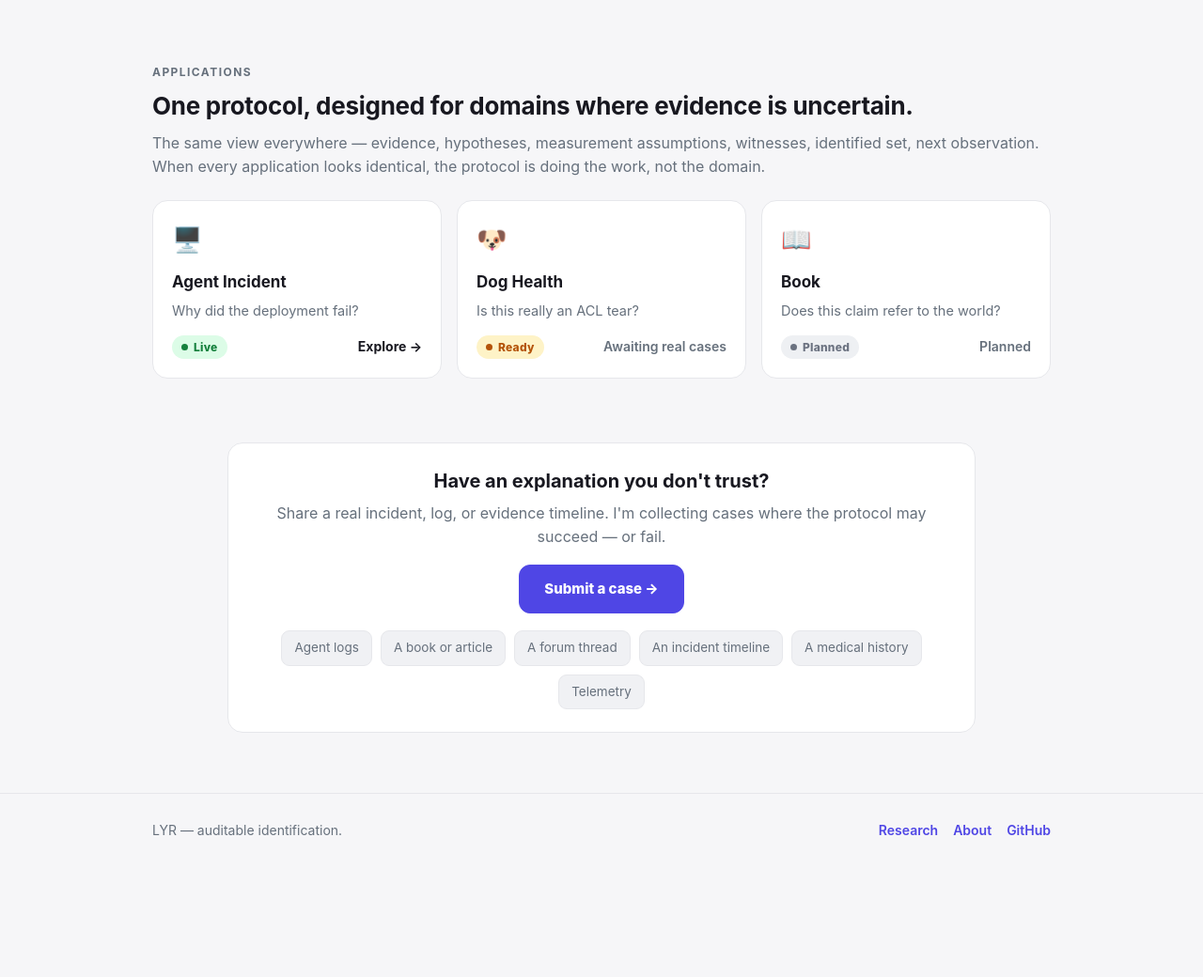
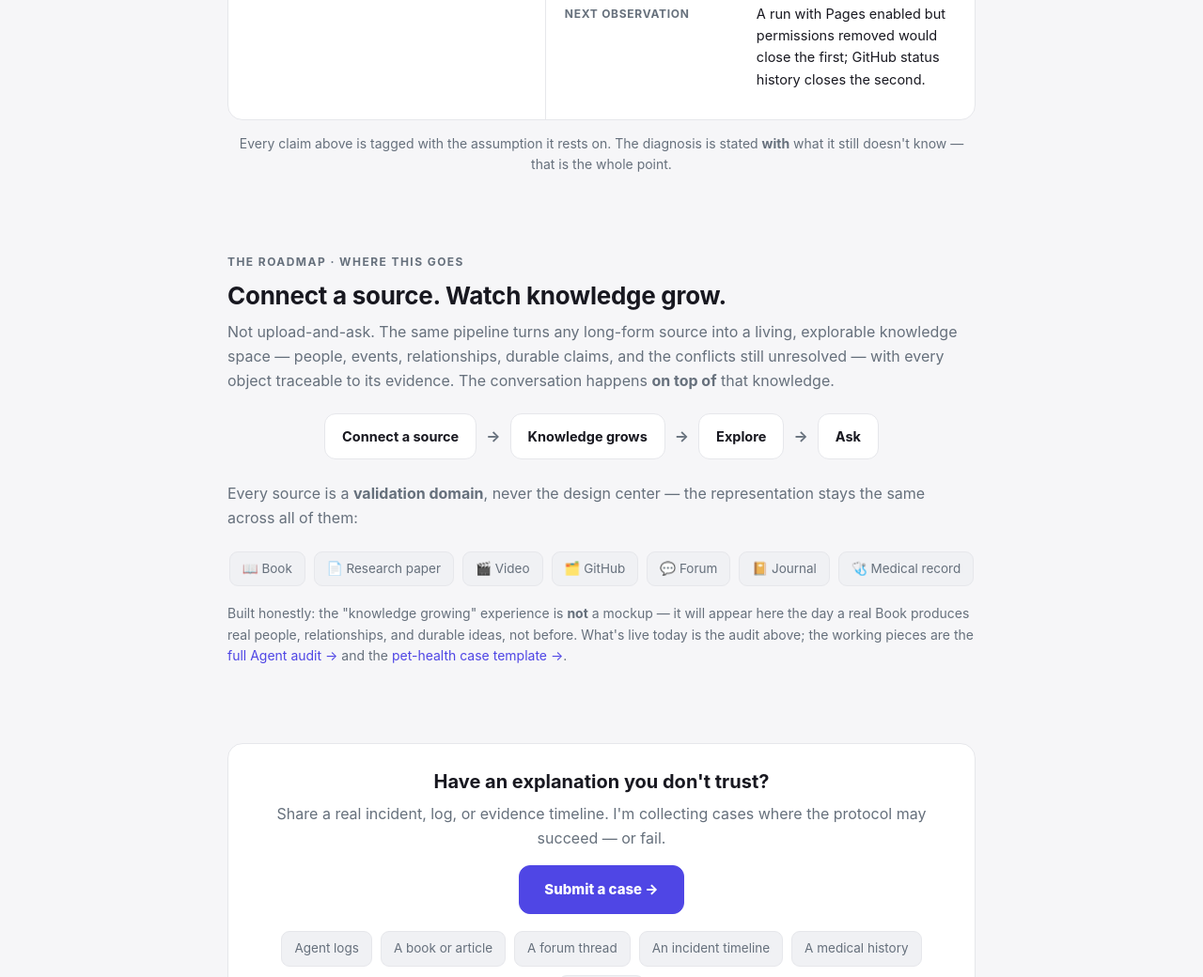
Before and after one commit to lyr-ai/lyr, a plain HTML site: page site/index.html in a window 1280 px wide. Shown: the part 1760-2800 px from the top of the page at 94% size. Before the commit the page ends 2684 px from the top, so only its background shows below. Drawn offline with Linux system fonts and the light colour scheme.

Commit message:
Homepage: Hero reframe to 'Beyond RAG' vision; Demo unchanged (vision != evidence)
Deliberate split — Hero = where we're going, Demo = where we are; they must not
look the same.

- Screen 1 (Vision): hero 'RAG retrieves documents. LYR builds knowledge.' +
  subtitle; button 'Explore a real example ->' (not Upload). The identification
  line is kept but DEMOTED to a bridge under the hero: it is now the why/evidence
  under the vision, not the top claim (Vision -> Why -> Proof, not Claim -> Proof).
- Screen 2 (Proof): Case 001 unchanged, re-titled 'How does LYR become harder to
  fool?' Framing: ordinary system error->diagnosis; LYR error->knowledge->
  diagnosis. Case 001 is now knowledge doing the work for the first time.
- Screen 3 (Roadmap): replaces the app cards with the Connect->Grows->Explore->Ask
  flow + validation-domain chips (Book/Paper/Video/GitHub/Forum/Journal/Medical).
  Explicitly NOT 'Coming Soon' and NOT a fake animation: states the knowledge-
  growing view will appear only when a real Book produces real entities; links the
  live pieces (Agent audit, pet-health template).
- title/OG/footer updated to the vision; nav -> Proof/Roadmap/Research/About.

No Demo change, no fake knowledge-growing counters.

```diff
--- a/site/index.html
+++ b/site/index.html
@@ -3,10 +3,10 @@
 <head>
 <meta charset="utf-8">
 <meta name="viewport" content="width=device-width, initial-scale=1">
-<title>LYR — Does the explanation refer to the world?</title>
-<meta name="description" content="AI can generate explanations. LYR tells you whether they actually refer to the world — by showing what is identified, what is only a measurement artifact, and what stays unknown.">
-<meta property="og:title" content="LYR — Does the explanation refer to the world?">
-<meta property="og:description" content="An auditable way to separate evidence, measurement artifacts, assumptions, and what remains unidentified.">
+<title>LYR — RAG retrieves documents. LYR builds knowledge.</title>
+<meta name="description" content="RAG retrieves information for the next question. LYR turns books, papers, videos, repositories, and communities into living knowledge that persists, evolves, and gets harder to fool over time.">
+<meta property="og:title" content="LYR — RAG retrieves documents. LYR builds knowledge.">
+<meta property="og:description" content="Living knowledge that continuously evolves — and that you can audit, so it gets harder to fool over time.">
 <meta property="og:type" content="website">
 <meta property="og:url" content="https://lyr-ai.github.io/lyr/">
 <meta name="twitter:card" content="summary">
@@ -18,20 +18,25 @@
 <nav class="top"><div class="wrap">
   <a class="logo" href="index.html"><b>LYR</b></a>
   <span class="sp"></span>
-  <a class="lnk on" href="#applications">Applications</a>
+  <a class="lnk" href="#proof">Proof</a>
+  <a class="lnk" href="#direction">Roadmap</a>
   <a class="lnk" href="research.html">Research</a>
   <a class="lnk" href="about.html">About</a>
 </div></nav>
 
 <header class="hero"><div class="wrap narrow">
-  <div class="kicker">LYR</div>
-  <h1><span class="d">AI can generate explanations.</span> LYR tells you whether they actually refer to the world.</h1>
-  <p class="sub">Not "what's most likely" — <b>what is currently identified</b>, what is only a measurement artifact, and what evidence would reduce the remaining uncertainty.</p>
-  <div class="scroll">A real incident, two ways ↓</div>
+  <div class="kicker">Beyond RAG</div>
+  <h1><span class="d">RAG retrieves documents.</span> LYR builds knowledge.</h1>
+  <p class="sub">Transform books, papers, videos, repositories, and communities into living knowledge that continuously evolves.</p>
+  <div class="cta"><a class="btn primary" href="#proof">Explore a real example →</a></div>
+  <p class="bridge">AI can generate explanations. <b>LYR tells you whether they actually refer to the world</b> — living knowledge you can audit, that gets harder to fool over time.</p>
 </div></header>
 
-<!-- FLAGSHIP DEMO — a real case -->
-<section><div class="wrap narrow">
+<!-- PROOF — a real case (unchanged: this is what's real today) -->
+<section id="proof"><div class="wrap narrow">
+  <p class="eyebrow">The proof · what's real today</p>
+  <h2 class="sechead">How does LYR become harder to fool?</h2>
+  <p class="secnote">An ordinary system goes <b>error → diagnosis</b>. LYR goes <b>error → knowledge → diagnosis</b>: it separates what happened from how it was measured, and states the diagnosis with what it still doesn't know. This real incident is knowledge doing the work for the first time.</p>
   <div class="demoframe">
     <div class="bar"><span class="tag">● Real case</span> — from this project's own deployment history (Case 001)</div>
     <div class="inp">A GitHub Action failed. The log shows: <code>configure-pages: Get Pages site failed</code></div>
@@ -57,31 +62,23 @@
   <p class="muted" style="text-align:center;margin-top:14px;font-size:14px">Every claim above is tagged with the assumption it rests on. The diagnosis is stated <b>with</b> what it still doesn't know — that is the whole point.</p>
 </div></section>
 
-<!-- APPLICATIONS -->
-<section id="applications"><div class="wrap">
-  <p class="eyebrow">Applications</p>
-  <h2 class="sechead">One protocol, designed for domains where evidence is uncertain.</h2>
-  <p class="secnote">The same view everywhere — evidence, hypotheses, measurement assumptions, witnesses, identified set, next observation. When every application looks identical, the protocol is doing the work, not the domain.</p>
-  <div class="apps">
-    <a class="appcard" href="app-agent-root-cause.html" style="color:inherit">
-      <div class="ico">🖥️</div>
-      <h3>Agent Incident</h3>
-      <div class="q">Why did the deployment fail?</div>
-      <div class="foot"><span class="pill live"><span class="dot"></span>Live</span><span class="explore">Explore →</span></div>
-    </a>
-    <a class="appcard" href="app-pet-health.html" style="color:inherit">
-      <div class="ico">🐶</div>
-      <h3>Dog Health</h3>
-      <div class="q">Is this really an ACL tear?</div>
-      <div class="foot"><span class="pill ready"><span class="dot"></span>Ready</span><span class="explore off">Awaiting real cases</span></div>
-    </a>
-    <div class="appcard">
-      <div class="ico">📖</div>
-      <h3>Book</h3>
-      <div class="q">Does this claim refer to the world?</div>
-      <div class="foot"><span class="pill planned"><span class="dot"></span>Planned</span><span class="explore off">Planned</span></div>
-    </div>
+<!-- DIRECTION / ROADMAP -->
+<section id="direction"><div class="wrap narrow">
+  <p class="eyebrow">The roadmap · where this goes</p>
+  <h2 class="sechead">Connect a source. Watch knowledge grow.</h2>
+  <p class="secnote">Not upload-and-ask. The same pipeline turns any long-form source into a living, explorable knowledge space — people, events, relationships, durable claims, and the conflicts still unresolved — with every object traceable to its evidence. The conversation happens <b>on top of</b> that knowledge.</p>
+  <div class="flow">
+    <span class="step">Connect a source</span><span class="arw">→</span>
+    <span class="step">Knowledge grows</span><span class="arw">→</span>
+    <span class="step">Explore</span><span class="arw">→</span>
+    <span class="step">Ask</span>
   </div>
+  <p class="secnote" style="margin-top:24px">Every source is a <b>validation domain</b>, never the design center — the representation stays the same across all of them:</p>
+  <div class="chips">
+    <span class="chip">📖 Book</span><span class="chip">📄 Research paper</span><span class="chip">🎬 Video</span>
+    <span class="chip">🗂️ GitHub</span><span class="chip">💬 Forum</span><span class="chip">📔 Journal</span><span class="chip">🩺 Medical record</span>
+  </div>
+  <p class="muted" style="margin-top:18px;font-size:14px">Built honestly: the "knowledge growing" experience is <b>not</b> a mockup — it will appear here the day a real Book produces real people, relationships, and durable ideas, not before. What's live today is the audit above; the working pieces are the <a href="app-agent-root-cause.html">full Agent audit →</a> and the <a href="app-pet-health.html">pet-health case template →</a>.</p>
 </div></section>
 
 <!-- CTA -->
@@ -98,7 +95,7 @@
 </div></section>
 
 <footer><div class="wrap">
-  <span>LYR — auditable identification.</span>
+  <span>LYR — living knowledge you can audit.</span>
   <span class="sp"></span>
   <a href="research.html">Research</a>
   <a href="about.html">About</a>
--- a/site/product.css
+++ b/site/product.css
@@ -122,3 +122,13 @@ footer a{font-weight:600}
 @media (max-width:560px){
   table.w{display:block;overflow-x:auto;white-space:nowrap}
 }
+
+/* hero cta + bridge (vision → evidence) */
+.hero .cta{display:flex;gap:12px;justify-content:center;flex-wrap:wrap;margin-top:28px}
+.hero .bridge{margin:26px auto 0;max-width:56ch;color:var(--muted);font-size:15px;border-top:1px solid var(--line);padding-top:18px}
+.hero .bridge b{color:var(--ink)}
+
+/* horizontal step flow (roadmap) */
+.flow{display:flex;align-items:center;justify-content:center;gap:10px;flex-wrap:wrap;margin:22px 0}
+.flow .step{background:var(--panel);border:1px solid var(--line);border-radius:12px;padding:12px 18px;font-weight:700;font-size:14.5px}
+.flow .arw{color:var(--muted);font-weight:700}
```
